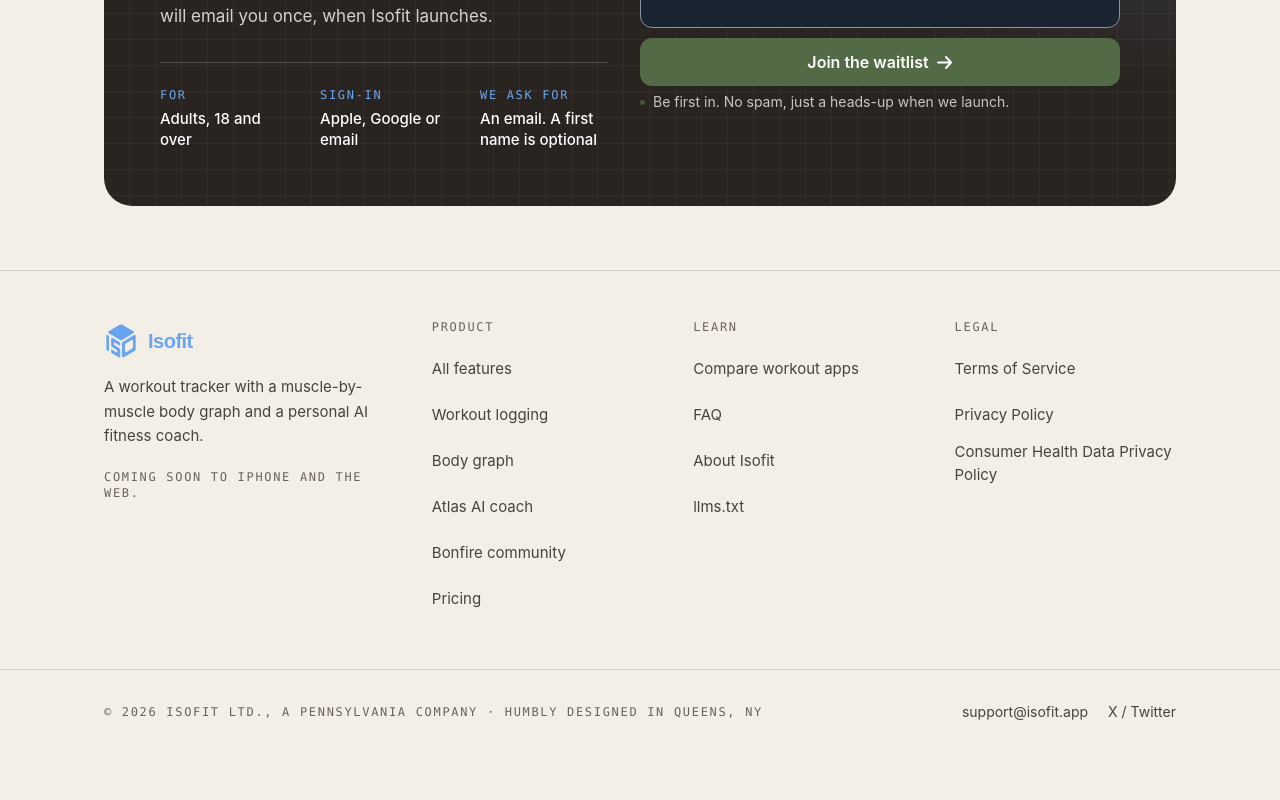
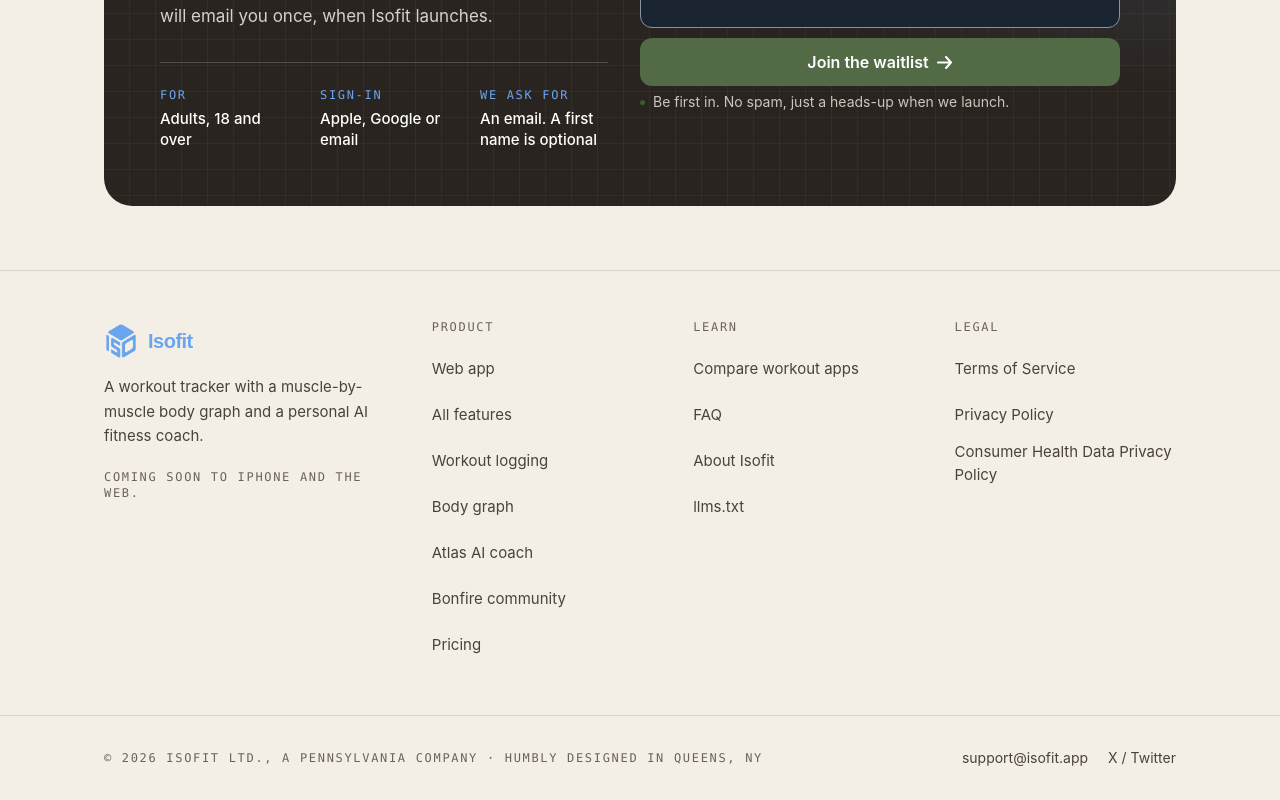
Before and after one commit to treetoptremor-cyber/isofit-web, a Next.js app: page / in a window 1280 px wide. Shown: the part 7971-8771 px from the top of the page. Before the commit the page ends 8725 px from the top, so only its background shows below. Built offline with nearby package versions, Linux system fonts and the light colour scheme; a web font is replaced by a local one.

Commit message:
Add web app to footer

```diff
--- a/src/components/marketing/site-footer.tsx
+++ b/src/components/marketing/site-footer.tsx
@@ -7,6 +7,7 @@
   {
     heading: "Product",
     links: [
+      { href: SITE.webAppUrl, label: "Web app" },
       { href: "/features", label: "All features" },
       ...FEATURE_LINKS,
       { href: "/pricing", label: "Pricing" },
```
